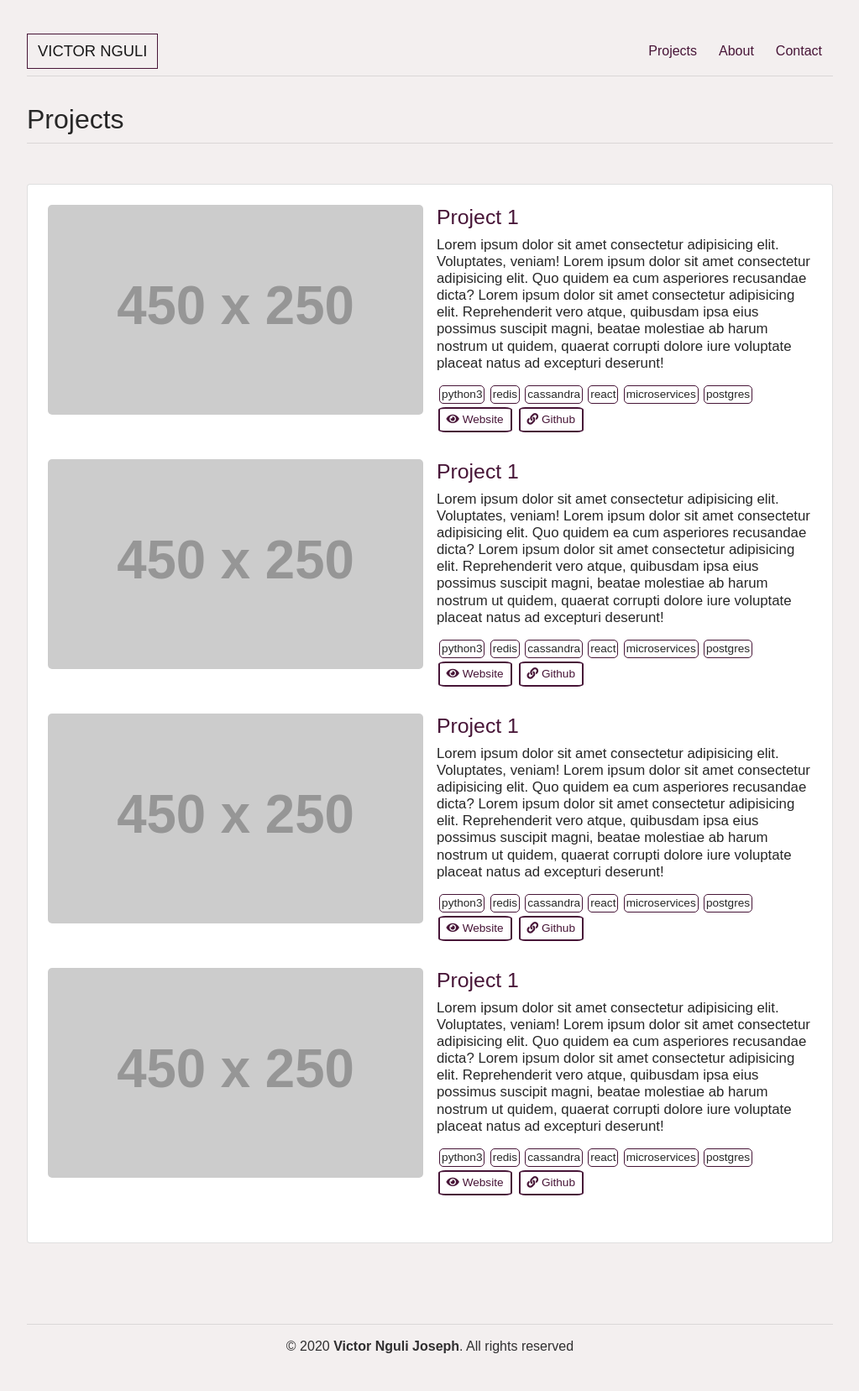
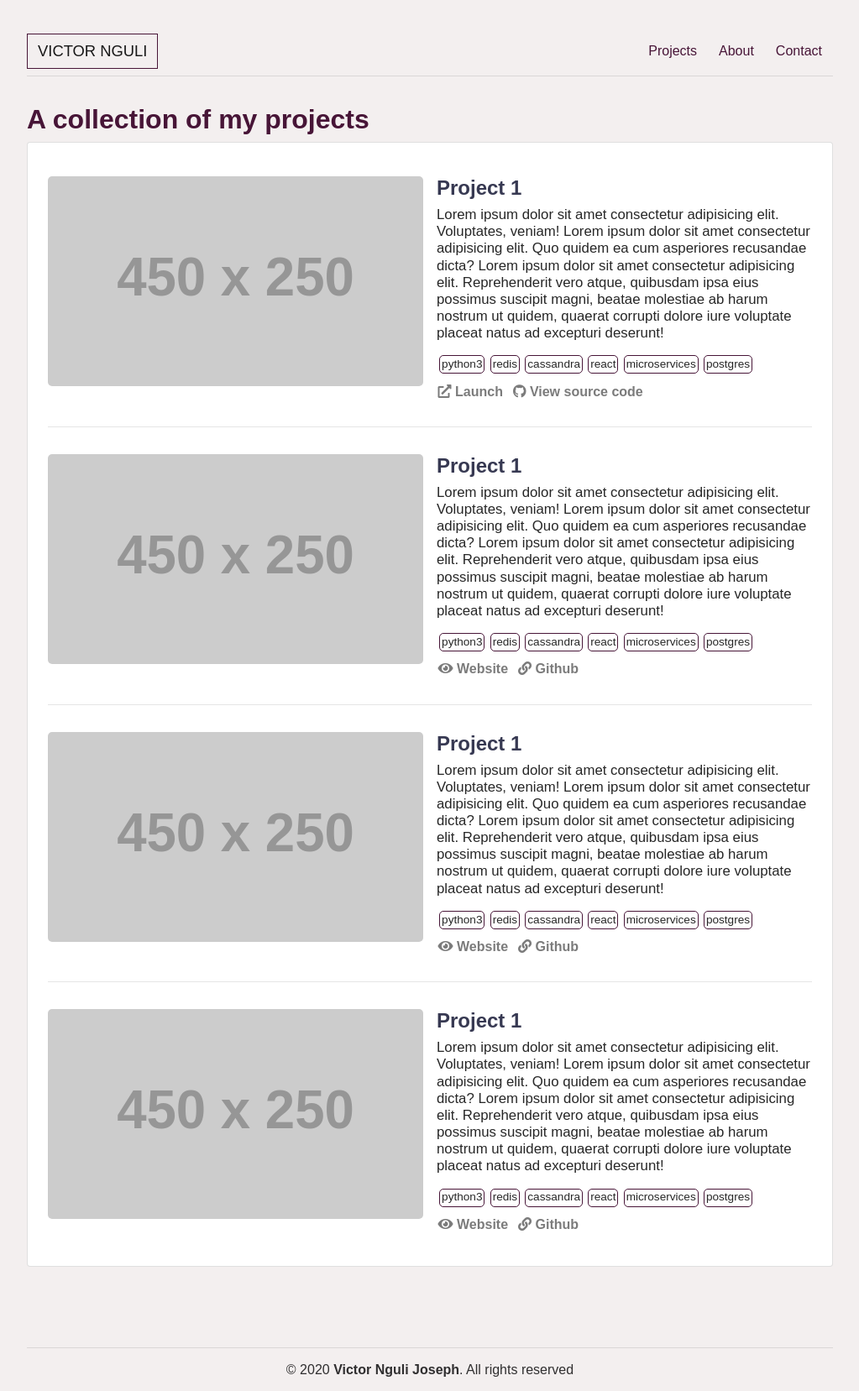
Before and after one commit to Victornguli/victornjoseph.com, a Jekyll site: the page built from projects.md, in a window 1280 px wide. Shown: the whole page at 84% size, without its empty margins (128-1151 px from the left). Built offline with Jekyll 4.4.1, drawn with Linux system fonts in a browser that asks for light colours; nearby versions of some CDN libraries; before the commit the page ends 1629 px from its top, so only the background shows below that.

Commit message:
update projects page

```diff
--- a/_layouts/projects.html
+++ b/_layouts/projects.html
@@ -1,16 +1,15 @@
 ---
 layout: default
 ---
+
+<h2 class="page-header">A collection of my projects</h2>
 <div class="projects">
-    <div class="title">{{ page.title }}</div>
-    <hr class="page-divider">
-
     <!-- Projects List -->
     <div class="project-list card">
         <div class="project-item">
             <img src="https://via.placeholder.com/450x250" alt="Project1" class="project-img">
             <div class="details">
-                <h4><a href="">Project 1</a></h4>
+                <h4 class="project-title"><a href="">Project 1</a></h4>
                 <div class="description">
                     Lorem ipsum dolor sit amet consectetur adipisicing elit. Voluptates, veniam!
                     Lorem ipsum dolor sit amet consectetur adipisicing elit. Quo quidem ea cum asperiores recusandae
@@ -29,14 +28,16 @@ layout: default
                 </ul>
                 <div class="project-controls">
                     <a href="" class="preview-link">
-                        <i class="fa fa-eye"></i> Website
+                        <i class="fa fa-external-link-alt"></i> Launch
                     </a>
                     <a href="" class="github-link">
-                        <i class="fa fa-link"></i> Github
+                        <i class="fab fa-github"></i> View source code
                     </a>
                 </div>
             </div>
         </div>
+
+        <hr class="card-divider">
 
         <div class="project-item">
             <img src="https://via.placeholder.com/450x250" alt="Project1" class="project-img">
@@ -69,6 +70,8 @@ layout: default
             </div>
         </div>
 
+        <hr class="card-divider">
+
         <div class="project-item">
             <img src="https://via.placeholder.com/450x250" alt="Project1" class="project-img">
             <div class="details">
@@ -99,6 +102,8 @@ layout: default
                 </div>
             </div>
         </div>
+
+        <hr class="card-divider">
 
         <div class="project-item">
             <img src="https://via.placeholder.com/450x250" alt="Project1" class="project-img">
--- a/_sass/_projects.scss
+++ b/_sass/_projects.scss
@@ -6,7 +6,6 @@
 
     .project-list {
         width: 100%;
-        margin: 3rem auto auto auto;
         display: flex;
         flex-direction: column;
         justify-content: center;
@@ -14,13 +13,14 @@
 
         .project-item {
             // text-align: center;
-            margin-bottom: 2rem;
+            margin: 1rem 0rem;
             display: grid;
             grid-template-areas:
                 "img details";
             grid-template-columns: repeat(2, 1fr);
             grid-gap: 1rem;
             width: 100%;
+
 
             .project-img {
                 grid-area: img;
@@ -34,10 +34,12 @@
                 grid-area: details;
 
                 h4 {
-                    font-size: 1.55rem;
+                    margin: 0rem 0rem 0.45rem 0rem;
+                    font-size: 1.5rem;
+                    font-weight: 600;
 
                     a {
-                        color: $primary-color;
+                        color: $tertiary-color;
                     }
                 }
 
@@ -78,23 +80,24 @@
 
                     .preview-link,
                     .github-link {
-                        position: relative;
+                        // position: relative;
                         top: 0;
-                        margin: 0.25rem 0.25rem 0rem 0.25rem;
-                        padding: 0.3rem 0.5rem;
-                        border: 2px solid $primary-color;
-                        border-radius: 10%;
-                        font-size: 0.85rem;
+                        color: #444;
+                        margin: 0.7rem 0.5rem 0rem 0.25rem;
+                        // padding: 0.3rem 0.5rem;
+                        font-size: 1rem;
+                        opacity: 0.7;
+                        font-weight: 600;
 
                         &:hover {
                             cursor: pointer;
+                            opacity: 1;
 
                             a {
                                 color: $secondary-color;
+                                opacity: 1;
                             }
 
-                            color: $secondary-color;
-                            background: $primary-color;
                             @include easeOut();
                         }
                     }
@@ -105,5 +108,6 @@
                 }
             }
         }
+
     }
 }
--- a/assets/css/main.scss
+++ b/assets/css/main.scss
@@ -46,6 +46,7 @@ main {
     }
 }
 
+
 // Page Divider (hr)
 .page-divider {
     margin-top: 0;
```
